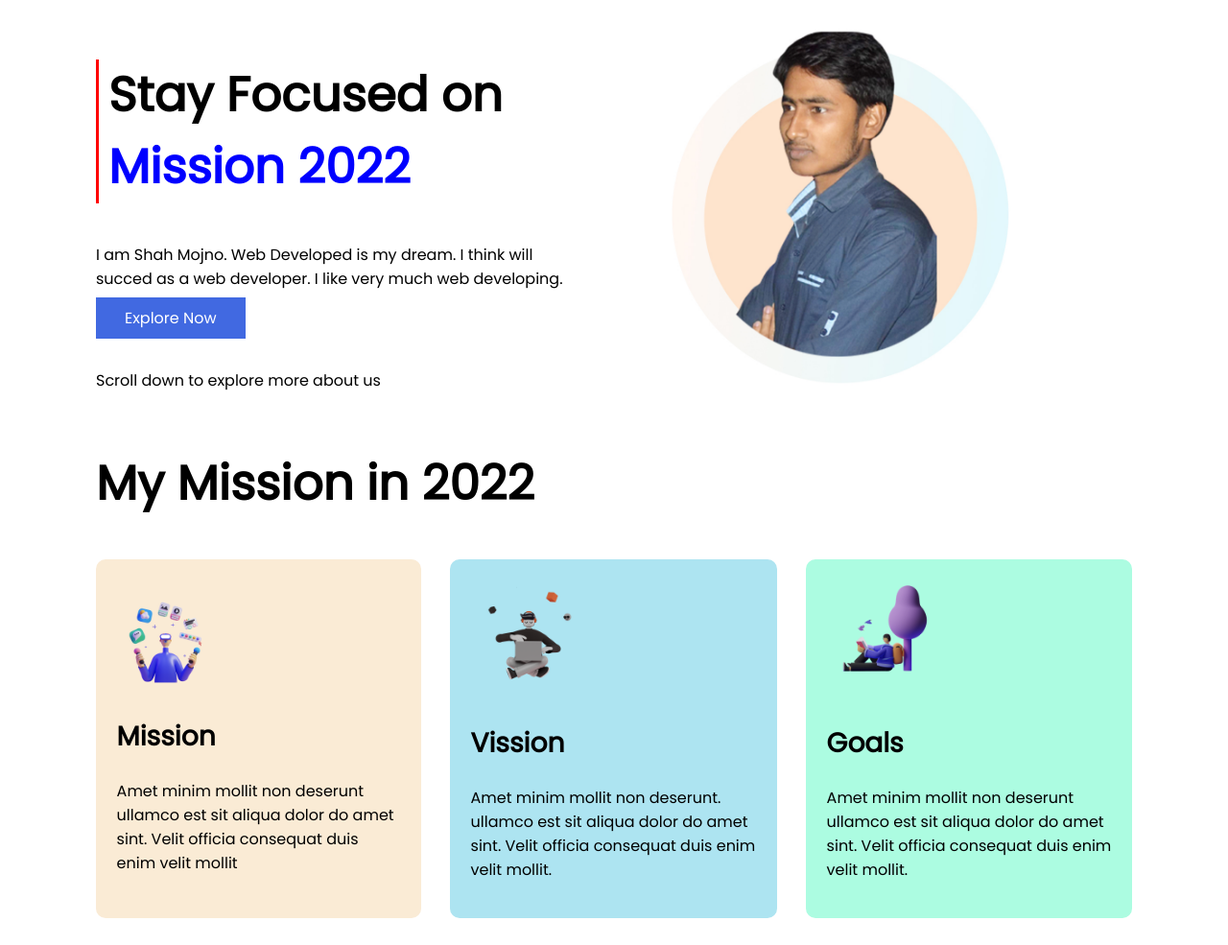
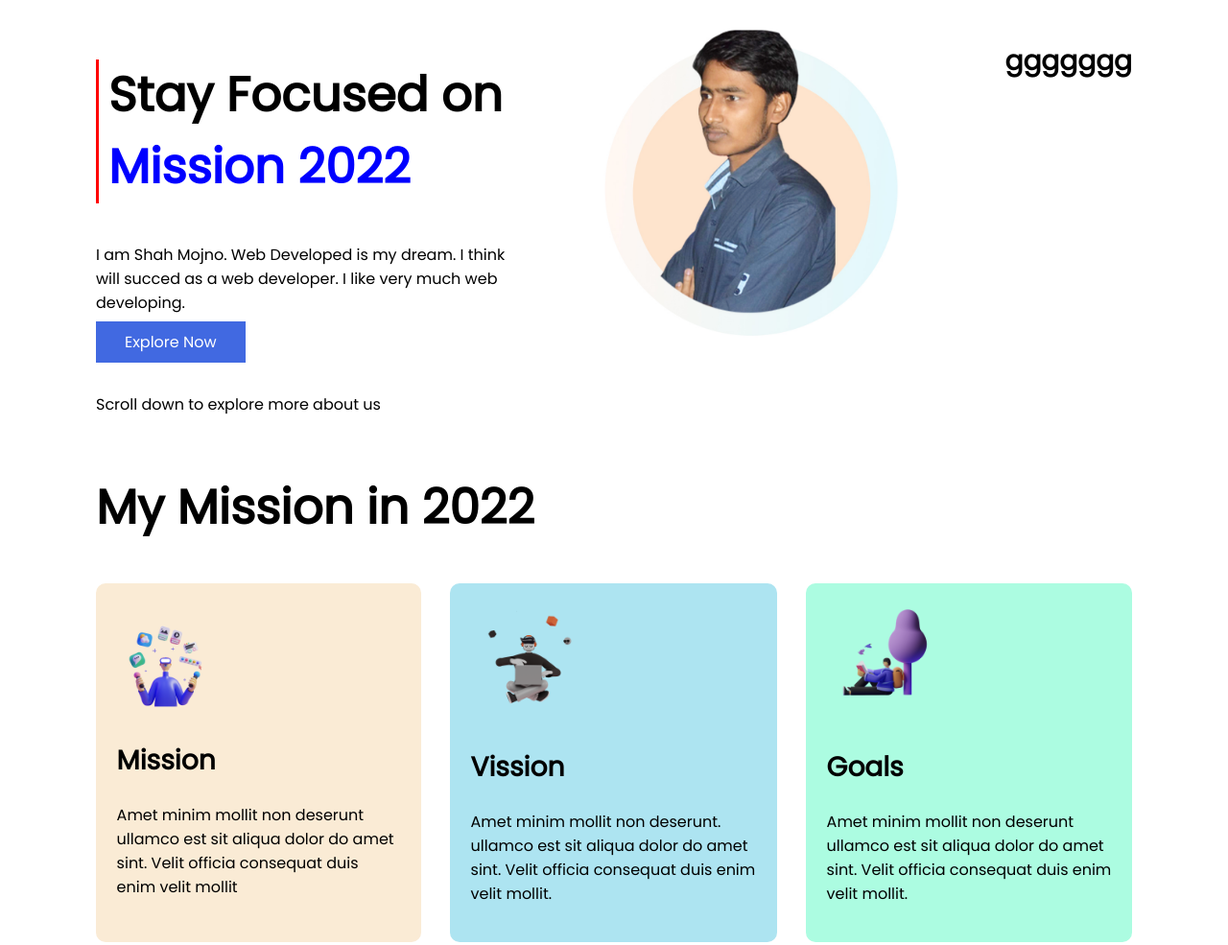
Before and after one commit to shahmojno/Web-Development-Mission-2022, a plain HTML site: page index.html in a window 1280 px wide. Shown: the whole page at 96% size. Drawn offline with Linux system fonts and the light colour scheme.

Commit message:
first commit1

```diff
--- a/index.html
+++ b/index.html
@@ -27,6 +27,7 @@
             <img src="images/person/Mojno-web-1.jpg" alt="">
 
         </div>
+        <h2>ggggggg</h2>
     </section>
     <section>
         <h1>My Mission in 2022
```
